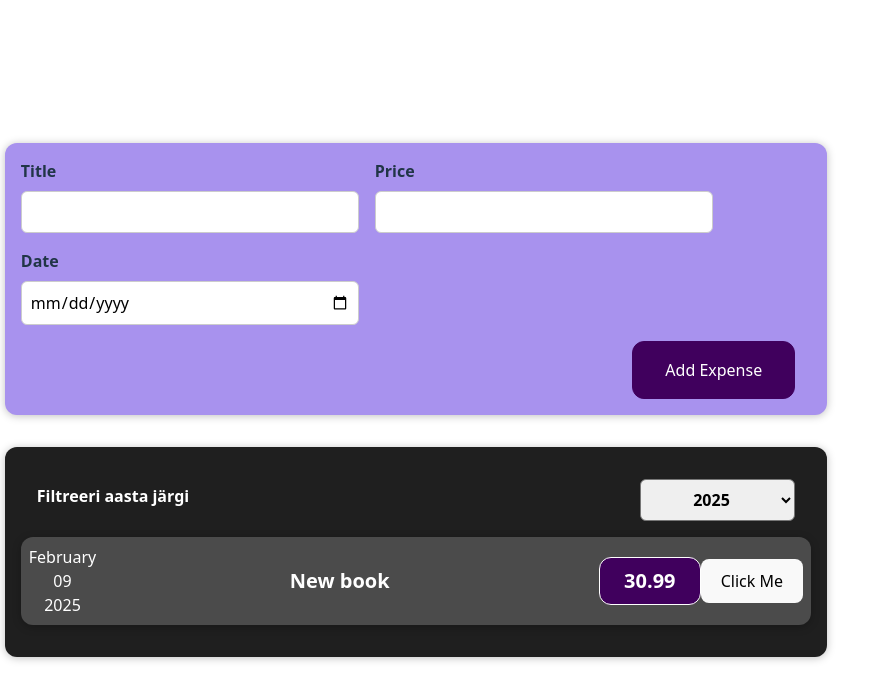
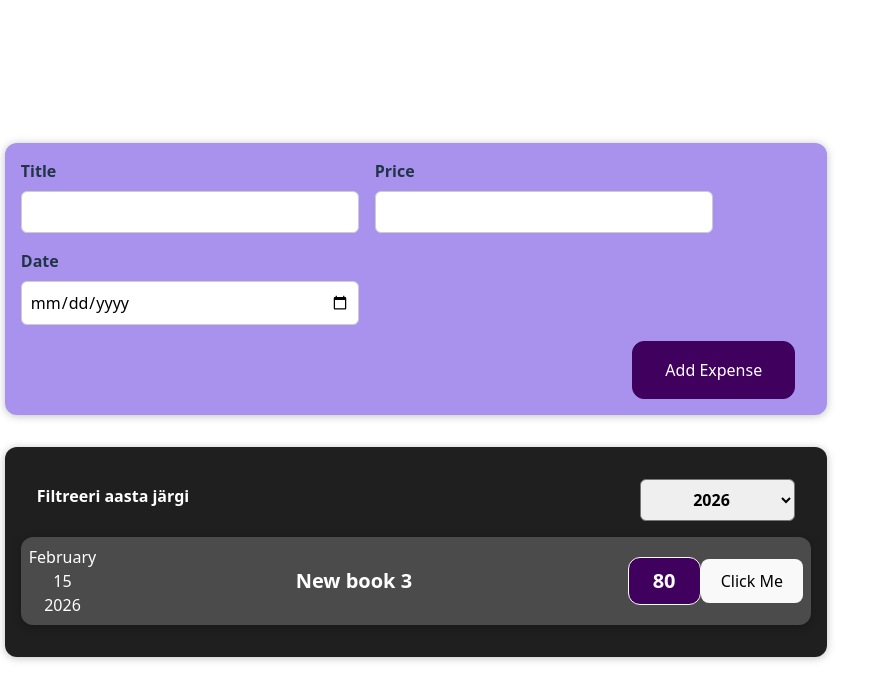
Before and after one commit to kxrl1/Expenses, a React (Vite) app: page / in a window 1280 px wide. Shown: the top 700 px of the page, without its empty margins (0-893 px from the left). Built offline with nearby package versions, Linux system fonts and the light colour scheme.

Commit message:
Ülesanne 5

```diff
--- a/src/App.jsx
+++ b/src/App.jsx
@@ -1,30 +1,43 @@
 import './App.css';
 import Expenses from './components/Expenses/Expenses.jsx';
 import NewExpense from './components/NewExpense/NewExpense.jsx';
+import { useState } from 'react';
 
-function App() {
-  const expenses = [
+const DYMMY_EXPENSES = [
   {
-      date: new Date(2025, 1, 9),
+    id: 'id1',
+    date: new Date(2025, 9, 4),
     title: 'New book',
     price: 30.99,
   },
   {
-      date: new Date(2024, 1, 9),
+    id: 'id2',
+    date: new Date(2024, 7, 18),
     title: 'New book 2',
     price: 799.49,
+  },
+  {
+    id: 'id3',
+    date: new Date(2026, 1, 15),
+    title: 'New book 3',
+    price: 80.00,
   }
 ];
 
+function App() {
+  const [expenses, setExpenses] = useState(DYMMY_EXPENSES);
+
+
   const addExpenseHandler = (expense) => {
-    console.log('In App.js');
-    console.log(expense);
+    setExpenses(previousExpenses => {
+      return [expense, ...previousExpenses];
+    })
   }
 
   return (
     <div className="App">
       <NewExpense onAddExpense={addExpenseHandler} />
-      <Expenses data={expenses} />
+      <Expenses expenses={expenses} />
     </div>
   );
 }
--- a/src/components/Expenses/Expenses.css
+++ b/src/components/Expenses/Expenses.css
@@ -7,3 +7,8 @@
     border-radius: 12px;
     box-shadow: 0 1px 8px rgba(0, 0, 0, 0.25);
 }
+.expenses__fallback {
+  color: white;
+  text-align: center;
+  font-weight: bold;
+}
--- a/src/components/Expenses/Expenses.jsx
+++ b/src/components/Expenses/Expenses.jsx
@@ -5,16 +5,13 @@ import ExpenseItem from './ExpenseItem.jsx';
 import ExpensesFilter from './ExpensesFilter';
 
 const Expenses = (props) => {
-  const [selectedYear, setSelectedYear] = useState('2025');
+  const [selectedYear, setSelectedYear] = useState('2026');
 
   const filterChangeHandler = (year) => {
-    console.log('Expenses: saadud aasta', year);
     setSelectedYear(year);
   };
 
-  console.log('Expenses: hetkel valitud aasta', selectedYear);
-
-  const filteredExpenses = props.data.filter(expense => {
+  const filteredExpenses = props.expenses.filter(expense => {
     return expense.date.getFullYear().toString() === selectedYear;
   });
 
@@ -25,8 +22,12 @@ const Expenses = (props) => {
         onChangeFilter={filterChangeHandler}
       />
 
+      {filteredExpenses.length === 0 && (
+        <p className="expenses__fallback">No expenses found for selected year.</p>
+      )}
+
       {filteredExpenses.map((expense) => (
-        <ExpenseItem key={expense.title} data={expense} />
+        <ExpenseItem data={expense} key={expense.id} />
       ))}
     </Card>
   );
```
Lines whose indentation alone changed are shown as unchanged.
